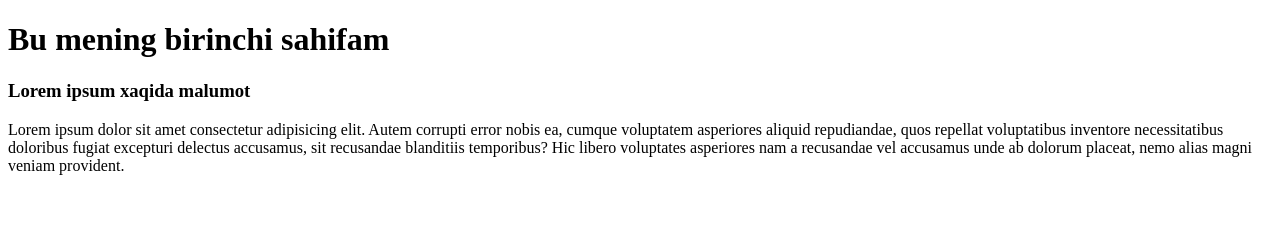
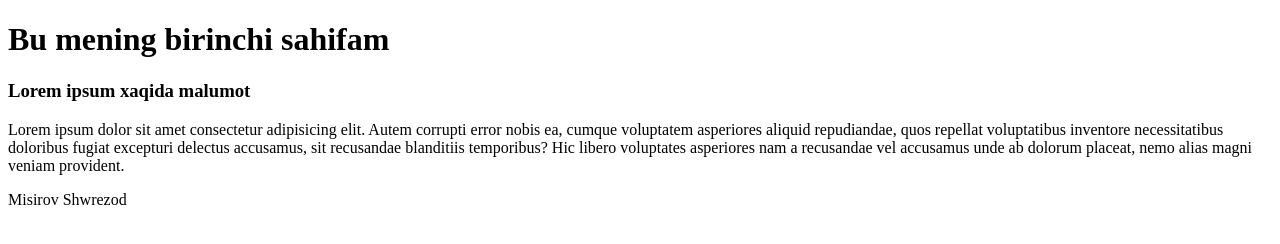
Before and after one commit to sherzod202021/newproject_html, a plain HTML site: page index.html in a window 1280 px wide. Drawn offline with Linux system fonts and the light colour scheme.

Commit message:
index.html fayliga ikkinchi o'zgartrish kiritildi

```diff
--- a/index.html
+++ b/index.html
@@ -10,5 +10,6 @@
     <h1>Bu mening birinchi sahifam</h1>
     <h3>Lorem ipsum xaqida malumot</h3>
     <p>Lorem ipsum dolor sit amet consectetur adipisicing elit. Autem corrupti error nobis ea, cumque voluptatem asperiores aliquid repudiandae, quos repellat voluptatibus inventore necessitatibus doloribus fugiat excepturi delectus accusamus, sit recusandae blanditiis temporibus? Hic libero voluptates asperiores nam a recusandae vel accusamus unde ab dolorum placeat, nemo alias magni veniam provident.</p>
+    <p>Misirov Shwrezod</p>
 </body>
 </html>
```
